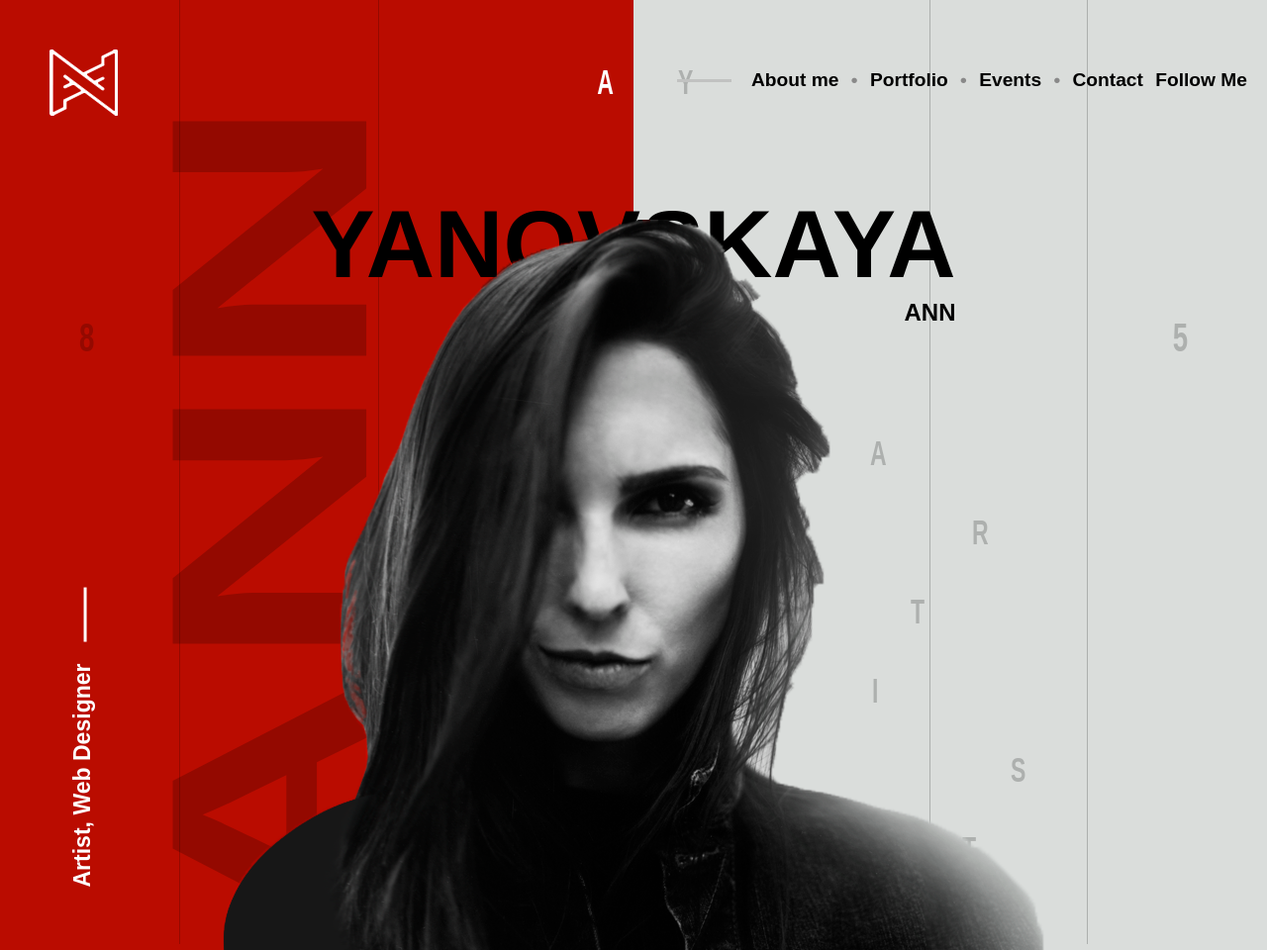
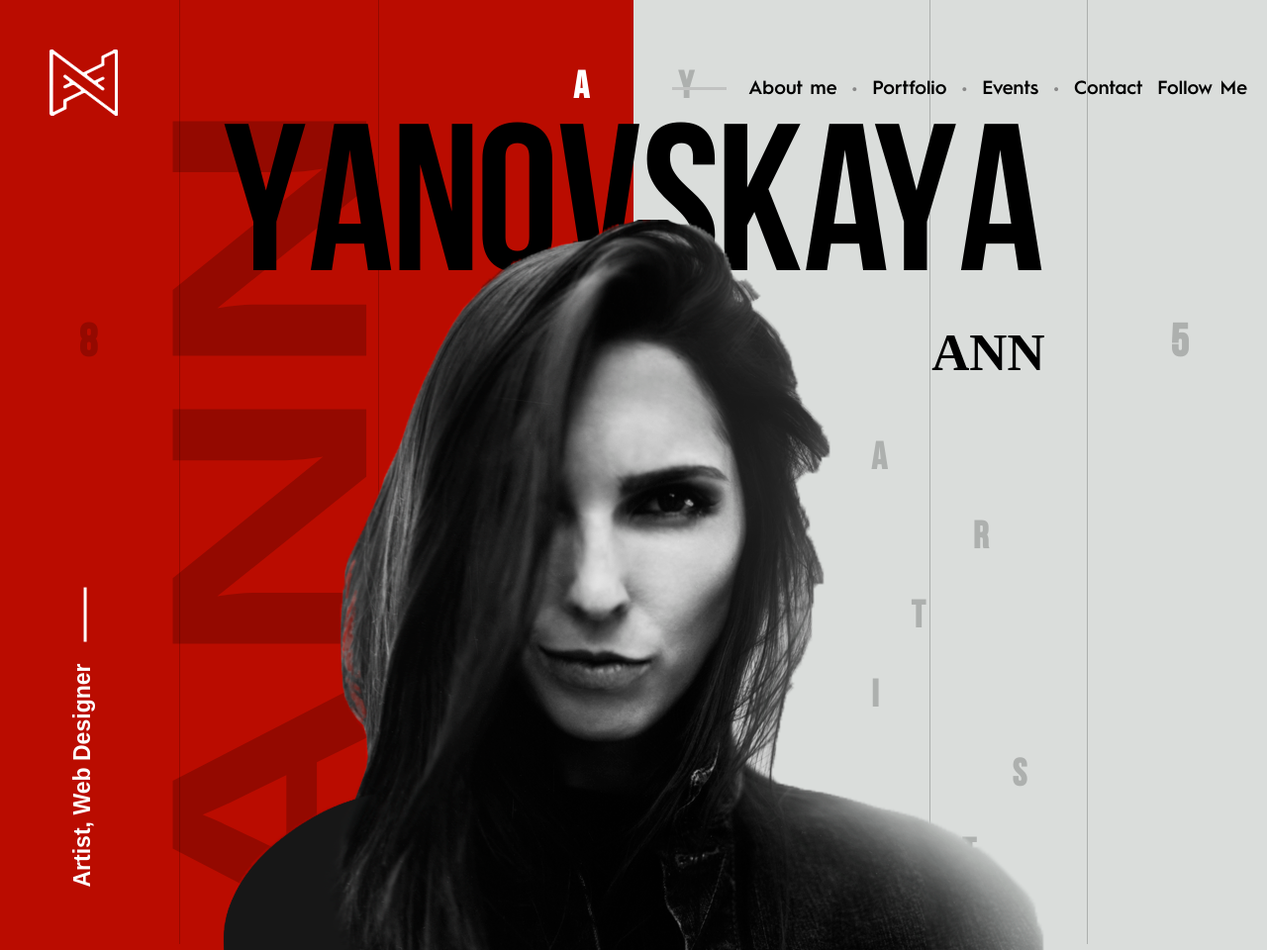
Before and after one commit to zeone/DesignerSite, a website: page Index.html in a window 1280 px wide. Shown: the top 960 px of the page at 99% size. Drawn offline with Linux system fonts and the light colour scheme.

Commit message:
added fonts

```diff
--- a/index.js
+++ b/index.js
@@ -1,5 +1,20 @@
 document.addEventListener('DOMContentLoaded', function () {
-    const a = document.getElementsByClassName('menu');
-    a[0].classList.add('active');
+    // hide or show menu
+    window.addEventListener('scroll', function () {
+        let mewoBlock = document.getElementById('meow');
+        console.log(mewoBlock.getBoundingClientRect());
+        if (mewoBlock.getBoundingClientRect().y < 0) {
+            const menu = document.getElementById('menu');
+            menu.classList.remove('active');
+        }
+        if (mewoBlock.getBoundingClientRect().y === 0) {
+            const menu = document.getElementById('menu');
+            menu.classList.add('active');
+        }
+    });
+
+    const a = document.getElementById('menu');
+    a.classList.add('active');
+
 
 });
--- a/styles.css
+++ b/styles.css
@@ -1,3 +1,13 @@
+@font-face {
+    font-family: AA-BebasNeue;
+    src: url(Fonts/AA-BebasNeue_0.ttf);
+}
+
+@font-face {
+    font-family: HurmeGeometricSansSemiBold;
+    src: url(Fonts/HurmeGeometricSans1\ SemiBold.otf);
+}
+
 body {
     font: 1.2em "Fira Sans", sans-serif;
 }
@@ -56,10 +66,11 @@ body {
     cursor: pointer;
     pointer-events: none;
     position: absolute;
-    top: 70px;
+    top: 78px;
     right: 20px;
     z-index: 1000;
     position: fixed;
+    font-family: HurmeGeometricSansSemiBold;
 }
 
 .menu {
@@ -253,16 +264,17 @@ span {
 
 /* First page */
 #name {
-    top: 20%;
-    font-size: 5em;
-    font-weight: 600;
+    top: 12%;
+    font-size: 11em;
+    font-weight: 100;
     width: 100%;
     text-align: center;
-    position: absolute
+    position: absolute;
 }
 
 #name div {
     display: inline-block;
+    font-family: AA-BebasNeue;
 }
 
 #name span {
@@ -270,6 +282,7 @@ span {
     text-align: right;
     font-size: 0.25em;
     font-weight: 600;
+    font-family: 'Times New Roman', Times, serif
 }
 
 #meowPic {
@@ -300,6 +313,7 @@ span {
     font-size: 1.2em;
     font-weight: 600;
     transform: rotate(-90deg);
+    /* font-family: AA-BebasNeue; */
 }
 
 #nameBkg {
@@ -336,8 +350,9 @@ span {
 .letters {
     position: absolute;
     width: 100%;
-    font-size: 1.2em;
+    font-size: 2em;
     font-weight: 600;
+    font-family: AA-BebasNeue;
     z-index: 10;
 }
 
@@ -345,7 +360,7 @@ span {
     width: 100%;
     position: absolute;
     top: 70px;
-
+    font-family: AA-BebasNeue;
     text-align: center;
     display: flex;
 }
@@ -353,9 +368,9 @@ span {
 #aLet {
     display: block;
     text-align: right;
-    padding-right: 20px;
+    padding-right: 45px;
     width: 50%;
-    transform: scale(1, 1.5);
+    /* transform: scale(1, 1.5); */
     color: white;
 }
 
@@ -363,7 +378,7 @@ span {
     display: block;
     text-align: left;
     width: 50%;
-    transform: scale(1, 1.5);
+    /* transform: scale(1, 1.5); */
     padding-left: 45px;
     opacity: 0.2;
 }
@@ -376,6 +391,7 @@ span {
     font-weight: 600;
     text-align: center;
     display: flex;
+    font-family: AA-BebasNeue;
 }
 
 .let8 {
@@ -383,7 +399,7 @@ span {
     text-align: left;
     padding-left: 80px;
     width: 50%;
-    transform: scale(1, 1.5);
+    /* transform: scale(1, 1.5); */
     opacity: 0.2;
 }
 
@@ -392,7 +408,7 @@ span {
     text-align: right;
     padding-right: 80px;
     width: 50%;
-    transform: scale(1, 1.5);
+    /* transform: scale(1, 1.5); */
     opacity: 0.2;
 }
 
@@ -400,7 +416,7 @@ span {
     position: absolute;
     top: 445px;
     right: 30%;
-    transform: scale(1, 1.5);
+    /* transform: scale(1, 1.5); */
     opacity: 0.2;
 }
 
@@ -408,7 +424,7 @@ span {
     position: absolute;
     top: 525px;
     right: 22%;
-    transform: scale(1, 1.5);
+    /* transform: scale(1, 1.5); */
     opacity: 0.2;
 }
 
@@ -416,7 +432,7 @@ span {
     position: absolute;
     top: 605px;
     right: 27%;
-    transform: scale(1, 1.5);
+    /* transform: scale(1, 1.5); */
     opacity: 0.2;
 }
 
@@ -424,7 +440,7 @@ span {
     position: absolute;
     top: 685px;
     right: 393px;
-    transform: scale(1, 1.5);
+    /* transform: scale(1, 1.5); */
     opacity: 0.2;
 }
 
@@ -432,14 +448,14 @@ span {
     position: absolute;
     top: 765px;
     right: 19%;
-    transform: scale(1, 1.5);
+    /* transform: scale(1, 1.5); */
     opacity: 0.2;
 }
 
 .stLetPos {
     position: absolute;
     top: 845px;
-    transform: scale(1, 1.5);
+    /* transform: scale(1, 1.5); */
     opacity: 0.2;
     right: 23%;
 }
```
Also changed, not shown: Fonts/AA-BebasNeue_0.ttf (added), Fonts/HurmeGeometricSans1 Bold.otf (added), Fonts/HurmeGeometricSans1 SemiBold.otf (added), Fonts/HurmeGeometricSans1.otf (added).
